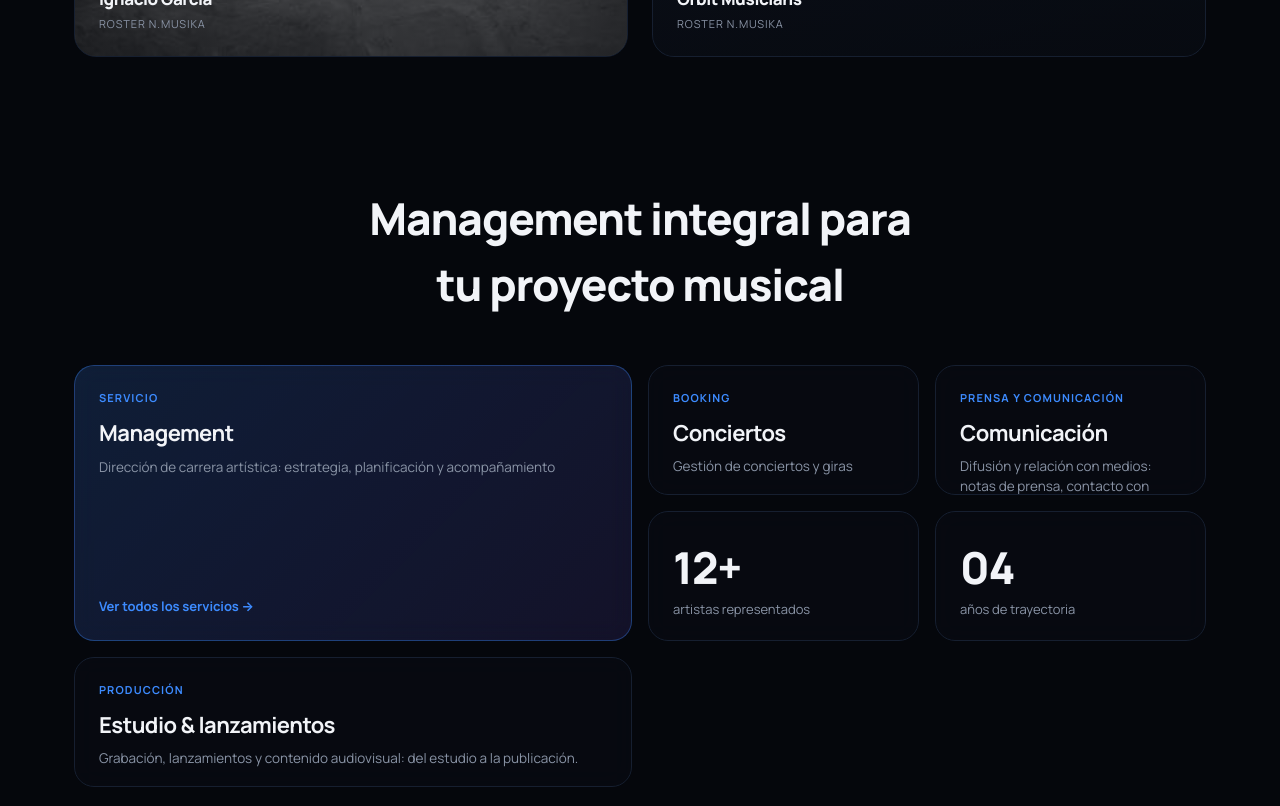
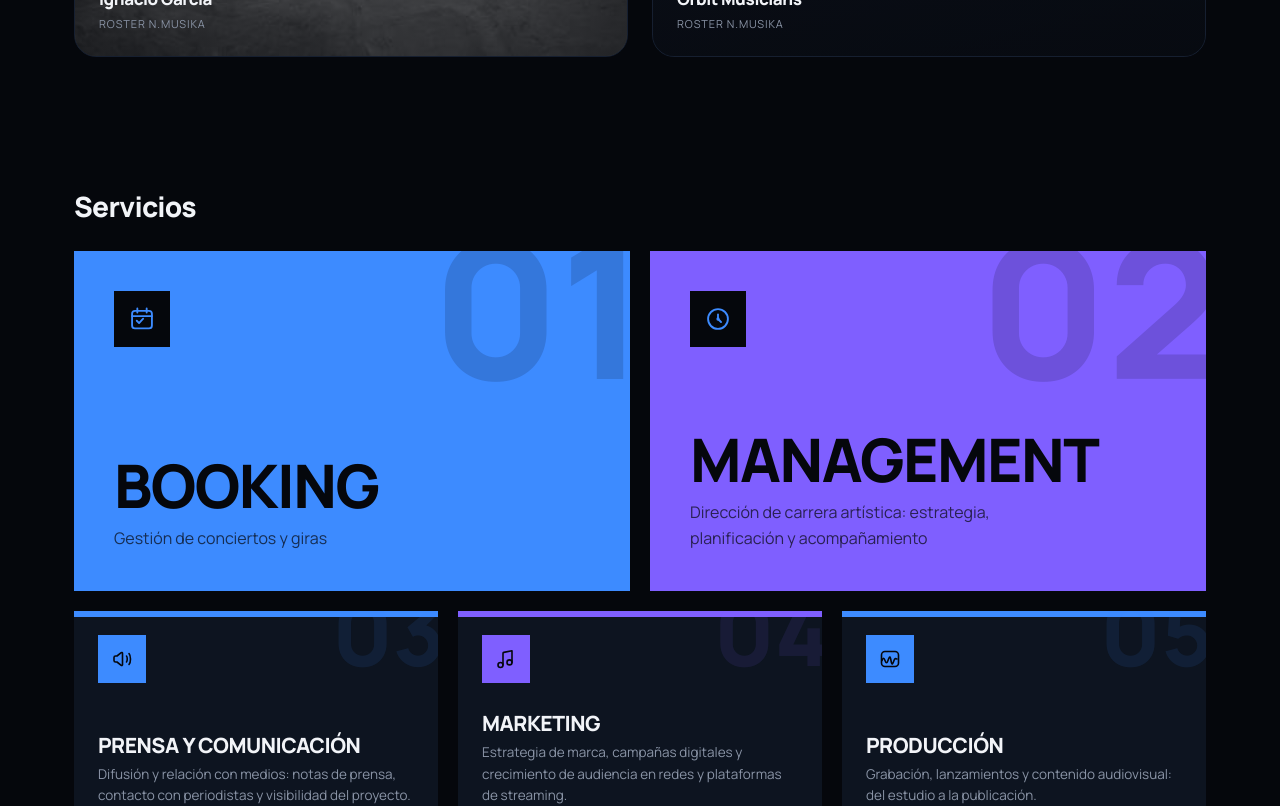
Before and after one commit to marioroz19-netizen/nmusika, a Next.js app: page / in a window 1280 px wide. Shown: the part 2060-2866 px from the top of the page. Built offline with nearby package versions, Linux system fonts and the light colour scheme.

Commit message:
Update page.tsx

```diff
--- a/src/app/page.tsx
+++ b/src/app/page.tsx
@@ -2,7 +2,7 @@ import Link from "next/link";
 import Hero from "@/components/Hero";
 import Reveal from "@/components/Reveal";
 import RosterGrid from "@/components/RosterGrid";
-import HighlightsBento from "@/components/HighlightsBento";
+import ServiciosSection from "@/components/ServiciosSection";
 import CTASection from "@/components/CTASection";
 import { getHero, getRoster, getServices } from "@/lib/notion";
 
@@ -28,7 +28,7 @@ export default async function Home() {
         <RosterGrid artists={preview} />
       </Reveal>
 
-      <HighlightsBento services={services} />
+      <ServiciosSection services={services} />
 
       <CTASection />
     </div>
```
